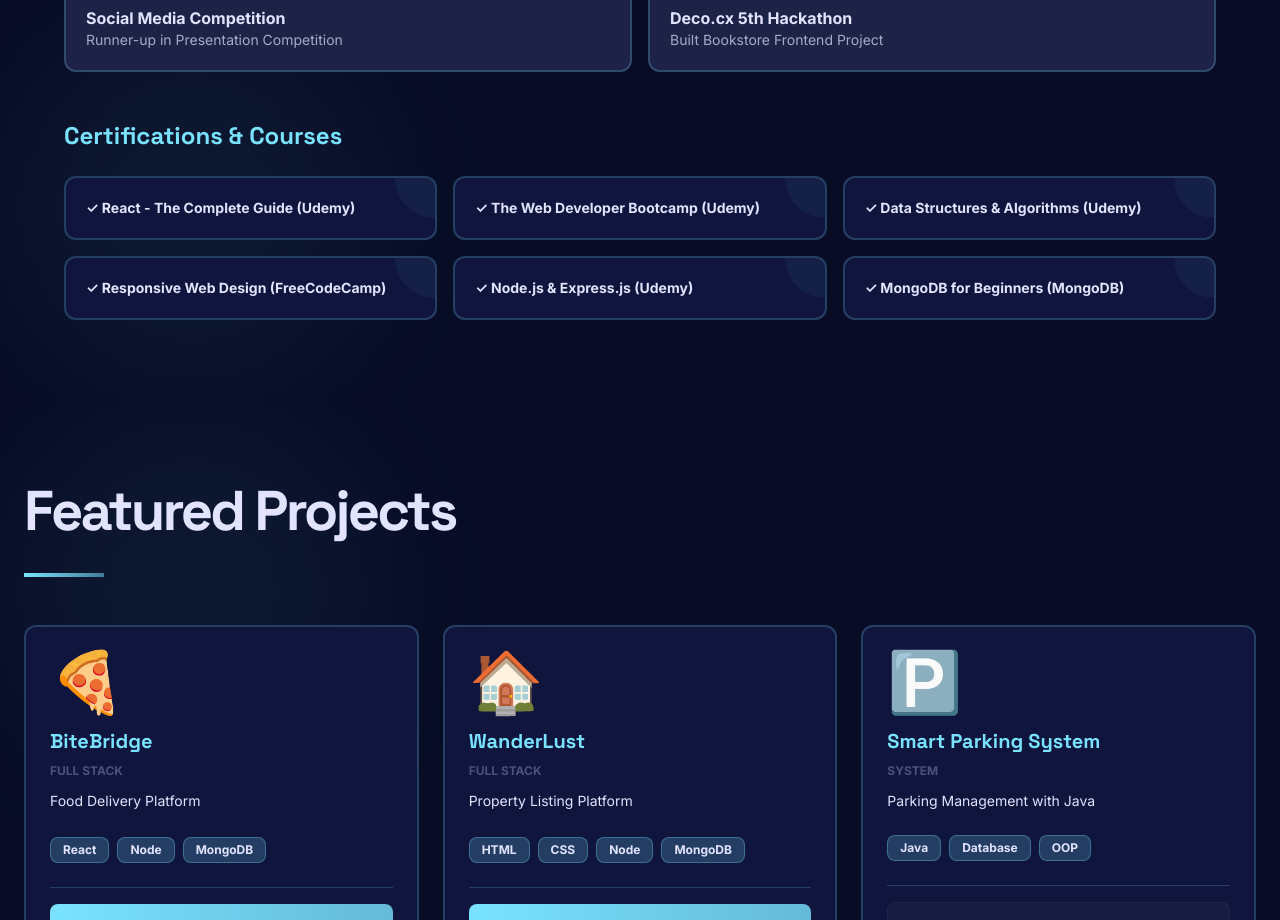
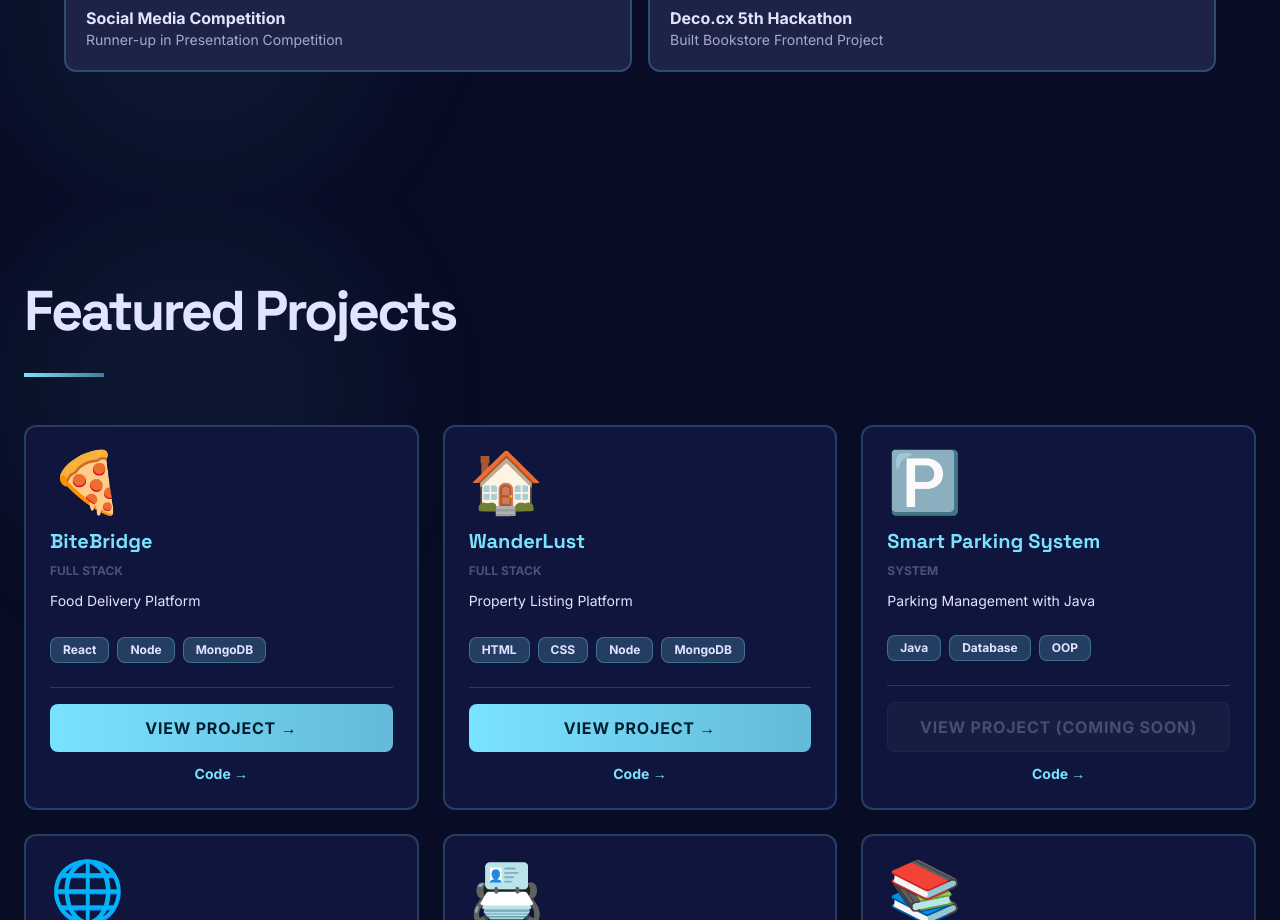
Before and after one commit to VinayakSharma012/vinayak_sharma, a React (Vite) app in the folder frontend/: page / in a window 1280 px wide. Shown: the part 2931-3851 px from the top of the page. Built offline with nearby package versions, Linux system fonts and the light colour scheme.

Commit message:
Remove duplicate certifications from Education - keep real one in Certifications component

```diff
--- a/frontend/src/components/Education.jsx
+++ b/frontend/src/components/Education.jsx
@@ -118,42 +118,6 @@ export default function Education() {
             ))}
           </div>
         </motion.div>
-
-        {/* Certifications */}
-        <motion.div
-          initial={{ opacity: 0, y: 20 }}
-          whileInView={{ opacity: 1, y: 0 }}
-          transition={{ duration: 0.6 }}
-          viewport={{ once: true }}
-          className="mt-12"
-        >
-          <h3 className="text-2xl font-bold text-primary mb-6 font-headline">Certifications & Courses</h3>
-          <div className="grid grid-cols-1 md:grid-cols-2 lg:grid-cols-3 gap-4">
-            {[
-              'React - The Complete Guide (Udemy)',
-              'The Web Developer Bootcamp (Udemy)',
-              'Data Structures & Algorithms (Udemy)',
-              'Responsive Web Design (FreeCodeCamp)',
-              'Node.js & Express.js (Udemy)',
-              'MongoDB for Beginners (MongoDB)',
-            ].map((cert, i) => (
-              <motion.div
-                key={i}
-                initial={{ opacity: 0, y: 10 }}
-                whileInView={{ opacity: 1, y: 0 }}
-                transition={{ duration: 0.5, delay: i * 0.05 }}
-                viewport={{ once: true }}
-                whileHover={{ scale: 1.06, y: -6, boxShadow: '0 16px 40px rgba(121, 227, 255, 0.2)' }}
-                className="bg-surface-container p-5 rounded-xl border-2 border-primary/20 hover:border-primary/60 transition-all duration-300 cursor-pointer group relative overflow-hidden hover:shadow-lg hover:shadow-primary-glow/30"
-              >
-                <div className="absolute top-0 right-0 w-20 h-20 bg-primary/5 rounded-full -mr-10 -mt-10 group-hover:scale-125 transition-transform duration-300"></div>
-                <p className="text-on-surface font-bold text-sm group-hover:text-primary transition-colors duration-300 relative z-10">
-                  ✓ {cert}
-                </p>
-              </motion.div>
-            ))}
-          </div>
-        </motion.div>
       </div>
     </section>
   )
```
